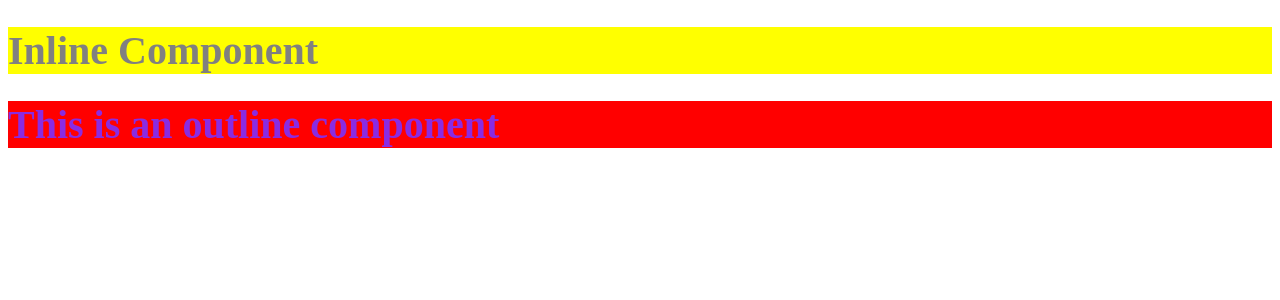
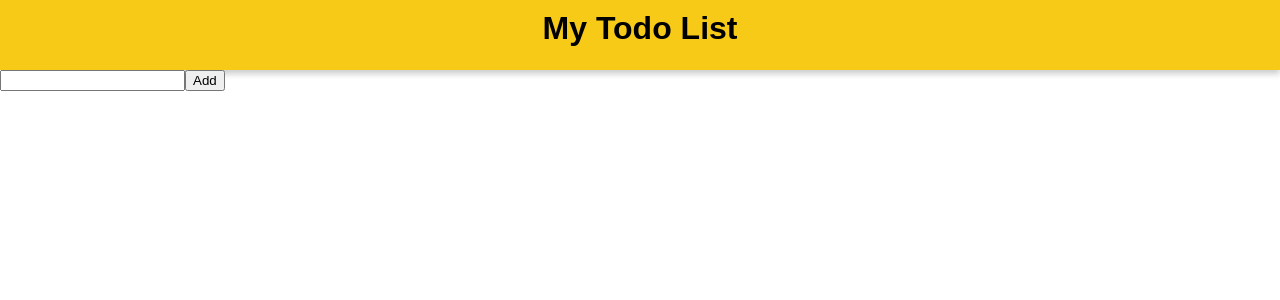
Before and after one commit to bsquidwrd/react-todoapp, a React (Vite) app: page / in a window 1280 px wide. Shown: the top 300 px of the page. Built offline with nearby package versions, Linux system fonts and the light colour scheme.

Commit message:
React For Beginners 36

```diff
--- /dev/null
+++ b/src/App.css
@@ -0,0 +1,4 @@
+body {
+  margin: 0;
+  font-family: sans-serif;
+}
--- a/src/App.jsx
+++ b/src/App.jsx
@@ -1,13 +1,12 @@
-import InlineComponent from "./components/InlineComponent";
-import OutlineComponent from "./components/OutlineComponent";
+import Header from "./components/Header";
 import Todo from "./components/Todo";
+import "./App.css";
 
 function App() {
   return (
     <div className="App">
-      {/* <Todo /> */}
-      <InlineComponent />
-      <OutlineComponent />
+      <Header />
+      <Todo />
     </div>
   );
 }
--- /dev/null
+++ b/src/components/Header.jsx
@@ -0,0 +1,5 @@
+import styles from "./header.module.css";
+
+export default function Header() {
+  return <div className={styles.header}>My Todo List</div>;
+}
--- a/src/components/InlineComponent.jsx
+++ /dev/null
@@ -1,9 +0,0 @@
-import styles from "./inlinecomponent.module.css";
-
-export default function InlineComponent() {
-  return (
-    <div>
-      <h1 className={styles.header}>Inline Component</h1>
-    </div>
-  );
-}
--- a/src/components/OutlineComponent.jsx
+++ /dev/null
@@ -1,9 +0,0 @@
-import styles from "./outlinecomponent.module.css";
-
-export default function OutlineComponent() {
-  return (
-    <div>
-      <h1 className={styles.header}>This is an outline component</h1>
-    </div>
-  );
-}
--- /dev/null
+++ b/src/components/header.module.css
@@ -0,0 +1,9 @@
+.header {
+  background-color: #f7ca18;
+  text-align: center;
+  font-weight: bold;
+  height: 50px;
+  padding: 10px;
+  font-size: 2em;
+  box-shadow: 0px 4px 6px rgba(0, 0, 0, 0.2);
+}
--- a/src/components/inlinecomponent.module.css
+++ /dev/null
@@ -1,5 +0,0 @@
-.header {
-  color: grey;
-  background-color: yellow;
-  font-size: 40px;
-}
--- a/src/components/outlinecomponent.module.css
+++ /dev/null
@@ -1,5 +0,0 @@
-.header {
-  color: blueviolet;
-  background-color: red;
-  font-size: 40px;
-}
```
